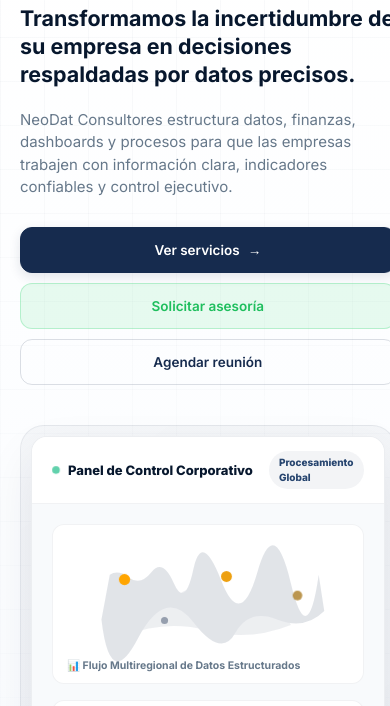
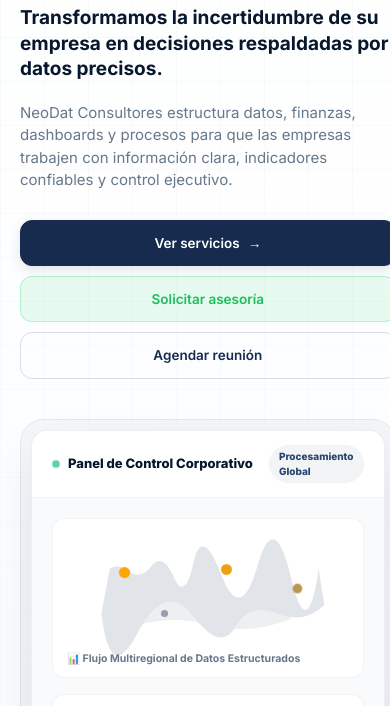
Before and after one commit to neodats/neodat, a plain HTML site: page index.html in a window 390 px wide. Shown: the part 95-801 px from the top of the page. Drawn offline with Linux system fonts and the light colour scheme.

Commit message:
Update index.html

```diff
--- a/index.html
+++ b/index.html
@@ -5,7 +5,7 @@
       <meta name="viewport" content="width=device-width, initial-scale=1.0" />
       <title>NeoDat Consultores</title>
       <link rel="icon" type="image/png" sizes="32x32" href="Neo1.png">
-      <meta name="description" content="NeoDat Consultores offers solutions in analysis of data, dashboards, finanzas, control de gestión, proyectos y desarrollo web empresarial." />
+      <meta name="description" content="NeoDat Consultores offers solutions in analysis of data, dashboards, finanzas, control de gestión, proyectos y development web empresarial." />
       <link rel="preconnect" href="https://fonts.googleapis.com" />
       <link rel="preconnect" href="https://fonts.gstatic.com" crossorigin />
       <link href="https://fonts.googleapis.com/css2?family=Inter:wght@400;500;600;700;800;900&display=swap" rel="stylesheet" />
@@ -204,14 +204,14 @@
             align-items: center;
          }
 
-         /* MODIFICACIÓN: Letra un poco más pequeña y estilizada para el título h1 */
+         /* MODIFICACIÓN: Letra reducida y estilizada para el título h1 */
          h1 {
             max-width: 720px;
             margin-bottom: 20px;
             color: var(--azul-oscuro);
-            font-size: clamp(24px, 3.1vw, 34px);
-            line-height: 1.3;
-            letter-spacing: -0.3px;
+            font-size: clamp(22px, 2.6vw, 28px); /* Reducido para mayor elegancia */
+            line-height: 1.35;
+            letter-spacing: -0.2px;
          }
 
          .hero p {
@@ -517,8 +517,8 @@
             .hero { padding: 100px 0 30px; }
             .kpis { grid-template-columns: 1fr; gap: 10px; }
             h1 {
-               font-size: clamp(20px, 5.5vw, 26px);
-               line-height: 1.3;
+               font-size: clamp(19px, 4.8vw, 23px); /* Reducido también en móviles */
+               line-height: 1.35;
                letter-spacing: normal;
             }
             .acciones { display: grid; grid-template-columns: 1fr; width: 100%; gap: 10px; }
@@ -578,7 +578,6 @@
                         <div class="badge-live">Procesamiento Global</div>
                      </div>
                      <div class="dashboard-body">
-
                         <div class="map-wrapper">
                            <svg class="map-svg" viewBox="0 0 1000 450" xmlns="http://www.w3.org/2000/svg">
                               <path fill="var(--azul)" d="M150,120 Q180,100 220,130 T300,110 T380,150 T450,100 T550,140 T680,110 T800,150 T900,120 L920,250 Q850,320 750,280 T600,330 T450,290 T250,350 T120,280 Z"/>
@@ -644,7 +643,6 @@
                               </div>
                            </div>
                         </div>
-
                      </div>
                   </div>
                </div>
```
